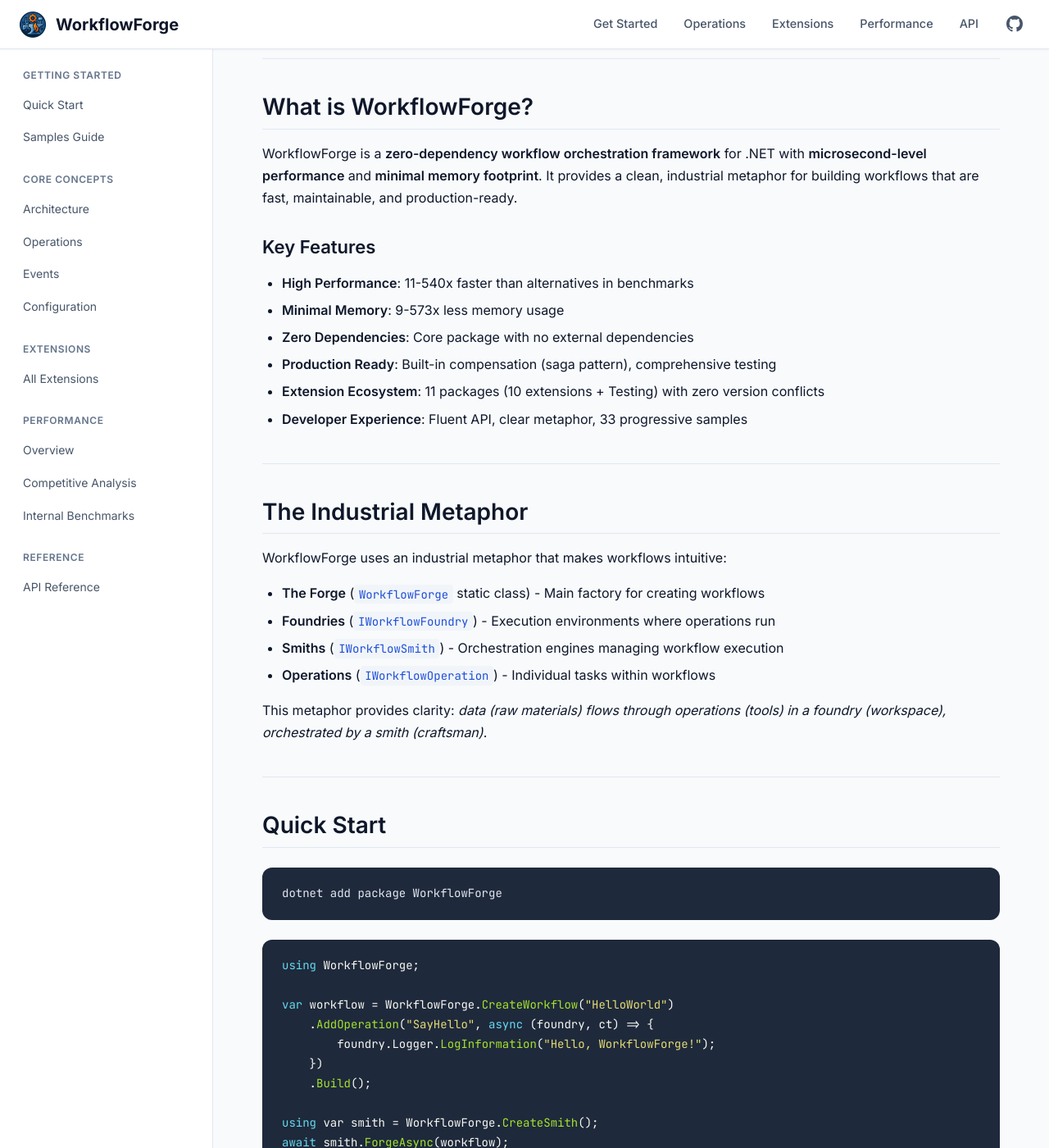
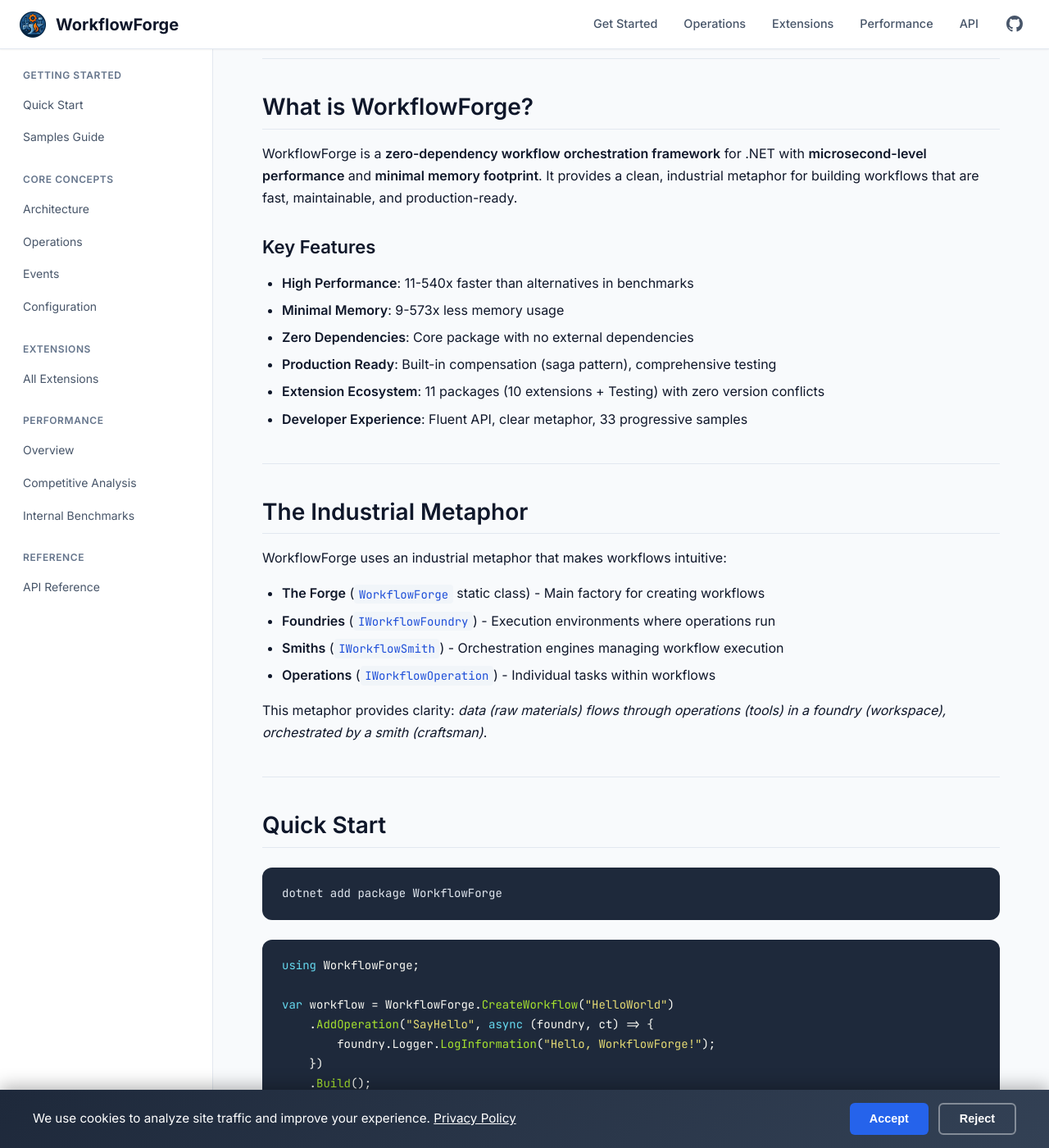
Before and after one commit to animatlabs/workflow-forge, a Jekyll site: the page built from docs/index.md, in a window 1280 px wide and 1400 px high, scrolled down 555 px. Shown: the whole window at 82% size. Built offline with Jekyll 4.4.1, drawn with Linux system fonts in a browser that asks for light colours.

Commit message:
Updated the builds and website

```diff
--- a/docs/_config.yml
+++ b/docs/_config.yml
@@ -2,6 +2,10 @@
 description: High-performance workflow orchestration for .NET
 url: https://animatlabs.github.io
 baseurl: /workflow-forge
+
+# Google Analytics (same property as animatlabs.com blog)
+google_analytics: G-KKSHQVHDHY
+
 markdown: kramdown
 permalink: pretty
 
--- a/docs/_layouts/default.html
+++ b/docs/_layouts/default.html
@@ -10,6 +10,7 @@
   <link rel="preconnect" href="https://fonts.gstatic.com" crossorigin>
   <link href="https://fonts.googleapis.com/css2?family=Inter:wght@400;500;600;700&family=JetBrains+Mono:wght@400;500&display=swap" rel="stylesheet">
   <link rel="stylesheet" href="{{ '/assets/css/style.css' | relative_url }}">
+
 </head>
 <body>
   <header class="site-header">
@@ -71,7 +72,7 @@
         {{ content }}
       </article>
       <footer class="page-footer">
-        <p>WorkflowForge is MIT licensed. <a href="https://github.com/animatlabs/workflow-forge">View on GitHub</a></p>
+        <p>WorkflowForge is MIT licensed. <a href="https://github.com/animatlabs/workflow-forge">View on GitHub</a> | <a href="https://animatlabs.com/privacy/">Privacy Policy</a></p>
       </footer>
     </main>
   </div>
@@ -81,5 +82,184 @@
       document.querySelector('.sidebar').classList.toggle('open');
     });
   </script>
+
+  {% if site.google_analytics %}
+  <!-- Cookie Consent + Google Analytics (only loads after user accepts) -->
+  <script>
+  (function() {
+    var CONSENT_KEY = 'analytics_consent';
+    var TRACKING_ID = '{{ site.google_analytics }}';
+
+    function getConsent() {
+      return localStorage.getItem(CONSENT_KEY);
+    }
+
+    function loadAnalytics() {
+      if (document.getElementById('gtag-script')) return;
+
+      var script = document.createElement('script');
+      script.id = 'gtag-script';
+      script.async = true;
+      script.src = 'https://www.googletagmanager.com/gtag/js?id=' + TRACKING_ID;
+      document.head.appendChild(script);
+
+      window.dataLayer = window.dataLayer || [];
+      function gtag(){dataLayer.push(arguments);}
+      gtag('js', new Date());
+      gtag('config', TRACKING_ID, { 'anonymize_ip': true });
+      window.gtag = gtag;
+    }
+
+    function removeAnalytics() {
+      var cookies = document.cookie.split(';');
+      for (var i = 0; i < cookies.length; i++) {
+        var cookie = cookies[i].trim();
+        if (cookie.indexOf('_ga') === 0 || cookie.indexOf('_gid') === 0) {
+          var name = cookie.split('=')[0];
+          document.cookie = name + '=; expires=Thu, 01 Jan 1970 00:00:00 UTC; path=/; domain=.' + location.hostname;
+          document.cookie = name + '=; expires=Thu, 01 Jan 1970 00:00:00 UTC; path=/;';
+        }
+      }
+    }
+
+    function showConsentBanner() {
+      if (document.getElementById('cookie-consent')) return;
+
+      var banner = document.createElement('div');
+      banner.id = 'cookie-consent';
+      banner.innerHTML =
+        '<div class="consent-content">' +
+          '<p>We use cookies to analyze site traffic and improve your experience. ' +
+             '<a href="https://animatlabs.com/privacy/" style="color:#fff;text-decoration:underline;">Privacy Policy</a></p>' +
+          '<div class="consent-buttons">' +
+            '<button id="consent-accept" class="consent-btn accept">Accept</button>' +
+            '<button id="consent-reject" class="consent-btn reject">Reject</button>' +
+          '</div>' +
+        '</div>';
+      document.body.appendChild(banner);
+
+      document.getElementById('consent-accept').addEventListener('click', function() {
+        localStorage.setItem(CONSENT_KEY, 'accepted');
+        banner.remove();
+        loadAnalytics();
+      });
+
+      document.getElementById('consent-reject').addEventListener('click', function() {
+        localStorage.setItem(CONSENT_KEY, 'rejected');
+        banner.remove();
+        removeAnalytics();
+      });
+    }
+
+    function init() {
+      var consent = getConsent();
+      if (consent === 'accepted') {
+        loadAnalytics();
+      } else if (consent === 'rejected') {
+        // Respect rejection
+      } else {
+        showConsentBanner();
+      }
+    }
+
+    if (document.readyState === 'loading') {
+      document.addEventListener('DOMContentLoaded', init);
+    } else {
+      init();
+    }
+
+    window.resetAnalyticsConsent = function() {
+      localStorage.removeItem(CONSENT_KEY);
+      removeAnalytics();
+      location.reload();
+    };
+  })();
+  </script>
+
+  <style>
+  #cookie-consent {
+    position: fixed;
+    bottom: 0;
+    left: 0;
+    right: 0;
+    background: linear-gradient(135deg, #1e293b 0%, #334155 100%);
+    color: #fff;
+    padding: 1rem 1.5rem;
+    z-index: 99999;
+    box-shadow: 0 -4px 20px rgba(0,0,0,0.3);
+    animation: slideUp 0.3s ease-out;
+  }
+
+  @keyframes slideUp {
+    from { transform: translateY(100%); opacity: 0; }
+    to { transform: translateY(0); opacity: 1; }
+  }
+
+  .consent-content {
+    max-width: 1200px;
+    margin: 0 auto;
+    display: flex;
+    flex-wrap: wrap;
+    align-items: center;
+    justify-content: space-between;
+    gap: 1rem;
+  }
+
+  .consent-content p {
+    margin: 0;
+    flex: 1;
+    min-width: 280px;
+    font-size: 0.95rem;
+    line-height: 1.5;
+  }
+
+  .consent-buttons {
+    display: flex;
+    gap: 0.75rem;
+    flex-shrink: 0;
+  }
+
+  .consent-btn {
+    padding: 0.6rem 1.5rem;
+    border: none;
+    border-radius: 6px;
+    font-size: 0.9rem;
+    font-weight: 600;
+    cursor: pointer;
+    transition: transform 0.15s, box-shadow 0.15s;
+  }
+
+  .consent-btn:hover {
+    transform: translateY(-2px);
+    box-shadow: 0 4px 12px rgba(0,0,0,0.2);
+  }
+
+  .consent-btn.accept {
+    background: var(--wf-primary);
+    color: #fff;
+  }
+
+  .consent-btn.reject {
+    background: transparent;
+    color: #fff;
+    border: 2px solid rgba(255,255,255,0.4);
+  }
+
+  .consent-btn.reject:hover {
+    border-color: rgba(255,255,255,0.8);
+  }
+
+  @media (max-width: 600px) {
+    .consent-content {
+      flex-direction: column;
+      text-align: center;
+    }
+    .consent-buttons {
+      width: 100%;
+      justify-content: center;
+    }
+  }
+  </style>
+  {% endif %}
 </body>
 </html>
```
Also changed, not shown: docs/Gemfile (line endings or trailing spaces), 2 other files.
